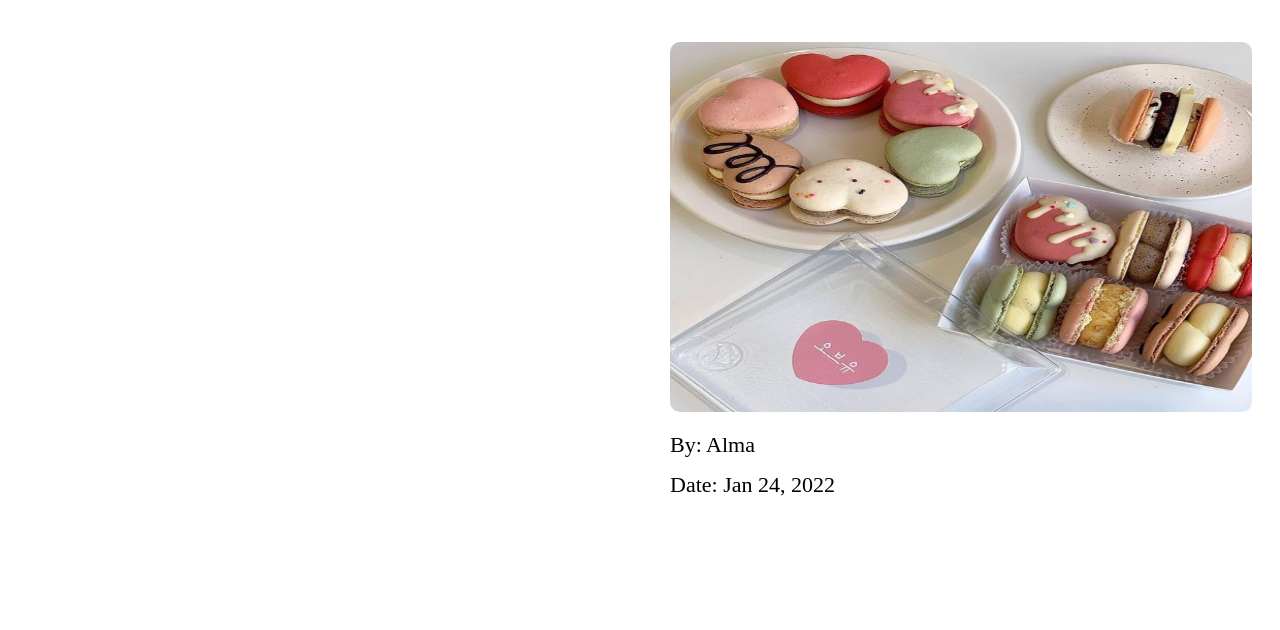
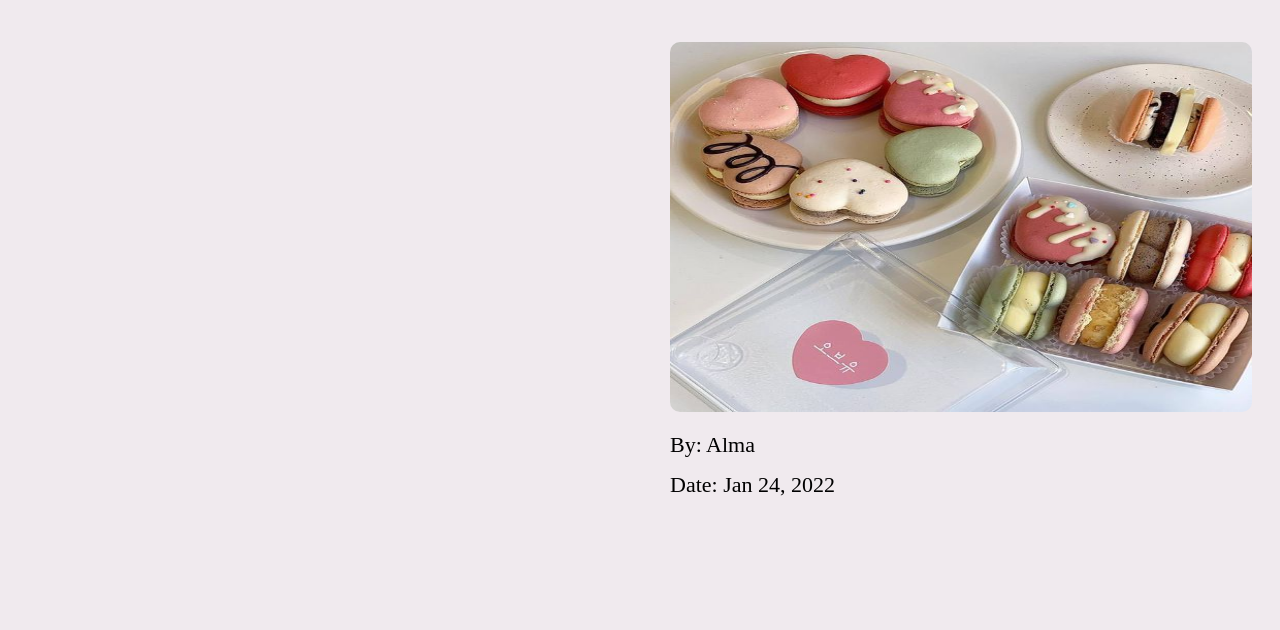
Before and after one commit to jonathanlivshits/design-scaffold-project-choice-alma-n-jon, an Eleventy site: page src/md/1-1-2022.md in a window 1280 px wide. Shown: the part 170-800 px from the top of the page. Built offline with nearby package versions, Linux system fonts and the light colour scheme; Eleventy itself is replaced by a stand-in of ours; files that its build step writes are made by us from their sources.

Commit message:
3/22/22 v2

```diff
--- a/src/_includes/article.njk
+++ b/src/_includes/article.njk
@@ -6,7 +6,7 @@
     <title>{{title}}</title>
     <link rel="stylesheet" href="/style/style.css">
 </head>
-<body>
+<body class="pink-theme">
     {% include 'nav.njk' %}
     <h1 class="main-title">{{title}}</h1>
     <article class="main-article">
```
Also changed, not shown: 3 other files.
